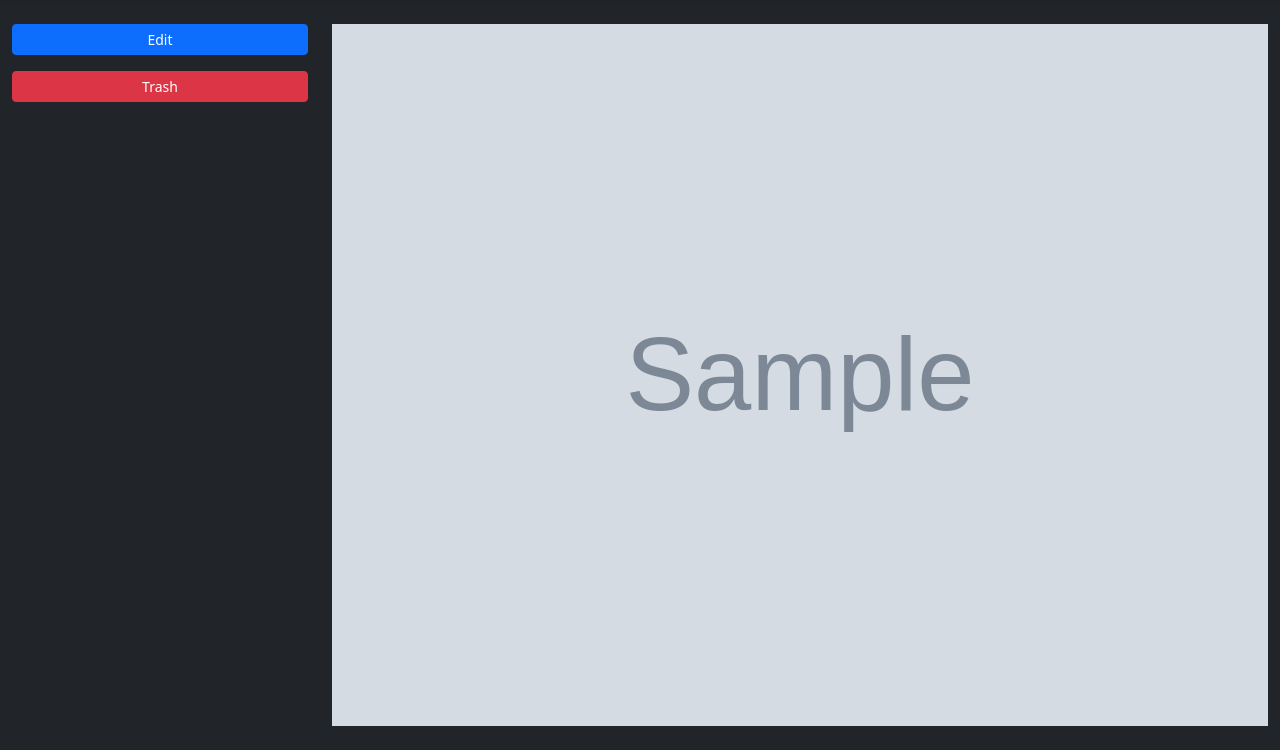
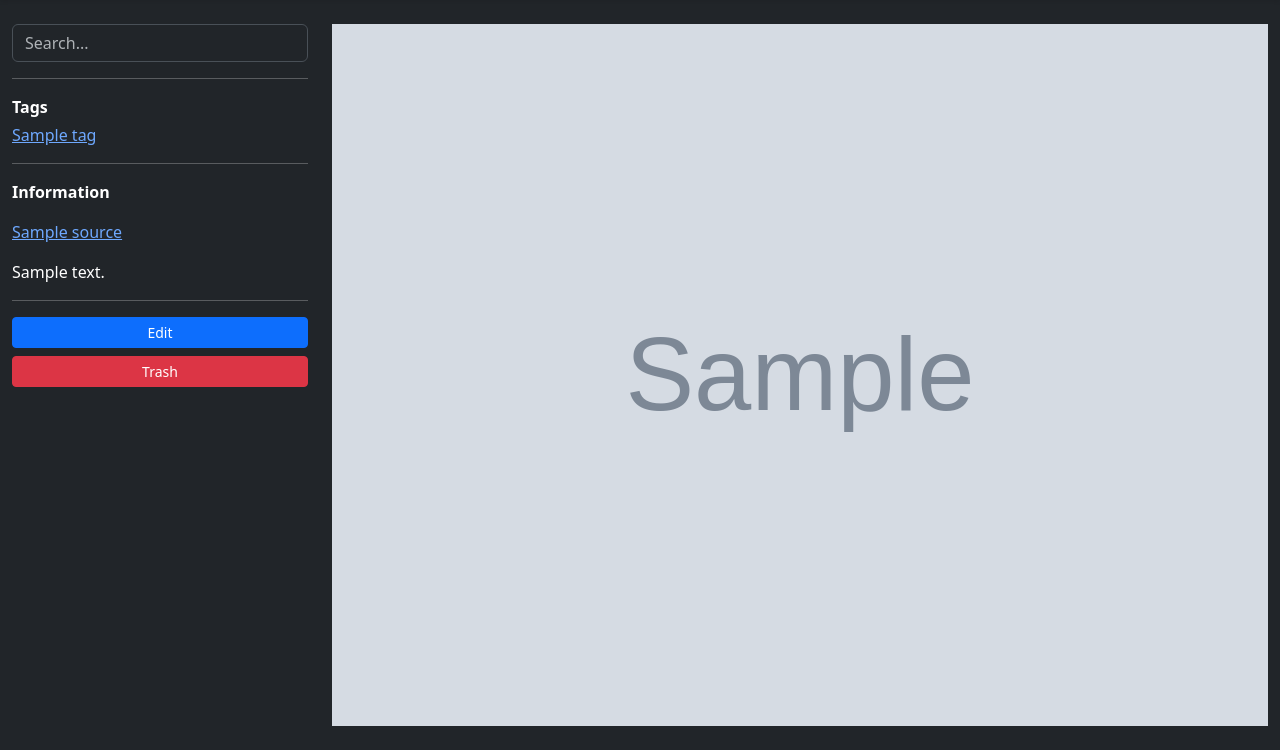
Before and after one commit to volbil/booru, a Python web app: template app/templates/pages/image.html in a window 1280 px wide. Shown: the part 56-806 px from the top of the page. Run offline with Jinja, Linux system fonts and the light colour scheme; the template is opened without the code that fills it: most values are stand-ins (such as "Sample title", 1, 10 or a date in 2020); grey boxes marked "Sample" are stand-in pictures.

Commit message:
Finished image page

```diff
--- a/app/templates/pages/image.html
+++ b/app/templates/pages/image.html
@@ -3,15 +3,55 @@
 {% block content %}
 
 <div class="row">
-    <div class="col-3">
-        <a class="btn btn-sm btn-primary w-100 mb-3" href="/image/{{ image.id }}/edit">
-            Edit
-        </a>
-        <button class="btn btn-sm btn-danger w-100" hx-post="/image/{{ image.id }}/trash">
-            Trash
-        </button>
+    <div class="col-lg-3 col-md-12 mb-3">
+        <div class="mb-3">
+            <input type="text" class="form-control" id="search" name="search", placeholder="Search...">
+        </div>
+
+        <hr class="mb-3">
+
+        <div class="mb-3">
+            <span class="mb-1 d-block">
+                <strong>Tags</strong>
+            </span>
+            {% for tag in image.tags %}
+            <span>
+                <a href="#" class="mb-1">{{ tag.name }}</a>
+            </span>
+            {% endfor %}
+        </div>
+
+        <hr class="mb-3">
+
+        {% if image.source or image.description %}
+        <div class="mb-3">
+            <span class="mb-3 d-block">
+                <strong>Information</strong>
+            </span>
+
+            {% if image.source %}
+            <a href="{{ image.source }}" target="_blank" class="mb-3 d-block">{{ image.source }}</a>
+            {% endif %}
+
+            {% if image.description %}
+            <div class="mb-3">{{ image.description }}</div>
+            {% endif %}
+        </div>
+
+        <hr class="mb-3">
+
+        {% endif %}
+
+        <div>
+            <a class="btn btn-sm btn-primary w-100 mb-2" href="/image/{{ image.id }}/edit">
+                Edit
+            </a>
+            <button class="btn btn-sm btn-danger w-100" hx-post="/image/{{ image.id }}/trash">
+                Trash
+            </button>
+        </div>
     </div>
-    <div class="col-9">
+    <div class="col-lg-9 col-md-12">
         <img src="{{ image.url }}" class="w-100"/>
     </div>
 </div>
```
